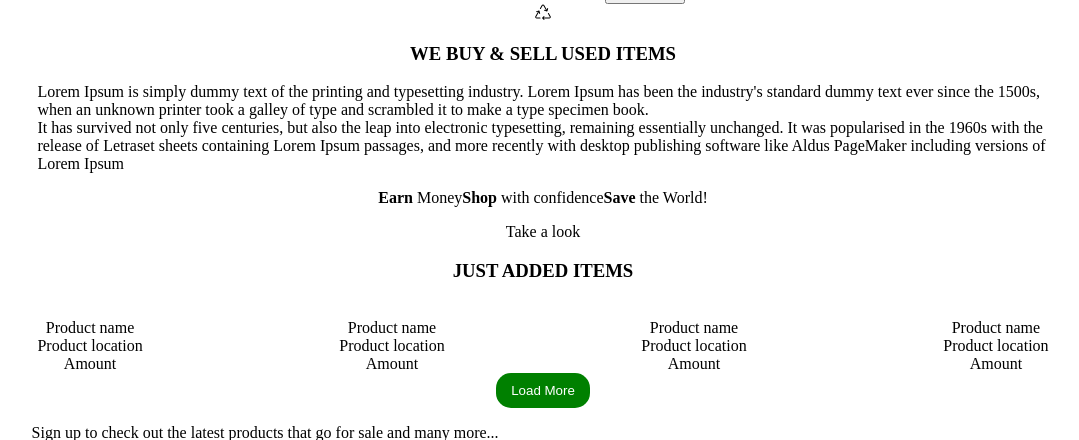
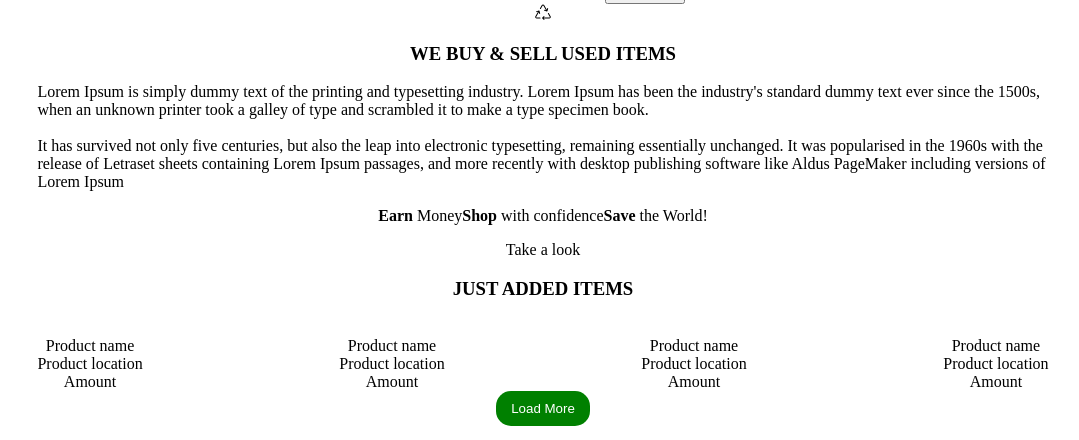
Before and after one commit to patelkvraj/StillShine, a PHP site: page / in a window 1280 px wide. Shown: the part 354-794 px from the top of the page, without its empty margins (97-1176 px from the left). Run offline with PHP 8.4, Linux system fonts and the light colour scheme.

Commit message:
Remove "header" and "footer" comment from all the pages.
index.html: In the main content, add <br> between the two paragraph. Add a class to the <p> - "information".

about.html: Add a class to the <p> - "information".

style.css: Remove .section-about p styling.

```diff
--- a/about.html
+++ b/about.html
@@ -8,7 +8,6 @@
   </head>
   <body class="body">
     <div class="grid-container">
-      <!-- Header -->
       <header>
         <!--Branding-->
         <a class="logo" href="#index.html">
@@ -90,7 +89,7 @@
             <div class="grid-item logo">
               <img src="images/Logo-StillShine.svg" alt="Still Shine logo">
             </div>
-            <p>
+            <p class="information">
               Lorem Ipsum is simply dummy text of the printing and typesetting
               industry. Lorem Ipsum has been the industry's standard dummy text ever
               since the 1500s, when an unknown printer took a galley of type and
@@ -105,7 +104,6 @@
           </div>
         </div>
       </main>
-      <!-- Footer -->
       <footer>
         <div class="newsletter-and-navigation">
           <!--Newsletter-->
--- a/contact.html
+++ b/contact.html
@@ -8,7 +8,6 @@
   </head>
   <body class="body">
     <div class="grid-container">
-      <!-- Header -->
       <header>
         <!--Branding-->
         <a class="logo" href="#index.html">
@@ -99,7 +98,6 @@
           </div>
         </div>
       </main>
-      <!-- Footer -->
       <footer>
         <div class="newsletter-and-navigation">
           <!--Newsletter-->
--- a/index.html
+++ b/index.html
@@ -9,7 +9,6 @@
   </head>
   <body class="body">
     <div class="grid-container">
-      <!-- Header -->
       <header>
         <!--Branding-->
         <a class="logo" href="#index.html">
@@ -93,11 +92,11 @@
           <section class="section-about">
             <img src="images/icons/recycle.svg">
             <h3>WE BUY & SELL USED ITEMS</h3>
-            <p>
+            <p class="information">
               Lorem Ipsum is simply dummy text of the printing and typesetting
               industry. Lorem Ipsum has been the industry's standard dummy text ever
               since the 1500s, when an unknown printer took a galley of type and
-              scrambled it to make a type specimen book.<br />It has survived not
+              scrambled it to make a type specimen book.<br /><br />It has survived not
               only five centuries, but also the leap into electronic typesetting,
               remaining essentially unchanged. It was popularised in the 1960s with
               the release of Letraset sheets containing Lorem Ipsum passages, and
@@ -160,7 +159,6 @@
           </section>
         </div>
       </main>
-      <!-- Footer -->
       <footer>
         <div class="newsletter-and-navigation">
           <!--Newsletter-->
--- a/sell.html
+++ b/sell.html
@@ -8,7 +8,6 @@
   </head>
   <body class="body">
     <div class="grid-container">
-      <!-- Header -->
       <header>
         <!--Branding-->
         <a class="logo" href="#index.html">
@@ -138,7 +137,6 @@
           </div>
         </div>
       </main>
-      <!-- Footer -->
       <footer>
         <div class="newsletter-and-navigation">
           <!--Newsletter-->
--- a/style.css
+++ b/style.css
@@ -1,3 +1,8 @@
+.information {
+    text-align: left;
+}
+
+
 /* Header */
 header{
     display: grid;
@@ -99,10 +104,6 @@ label {
     justify-content: space-between;
 }
 
-.section-about p {
-    text-align: left;
-}
-
 /* ----- Sell.html ----- */
 .product-price-selection {
     display: block;
```
